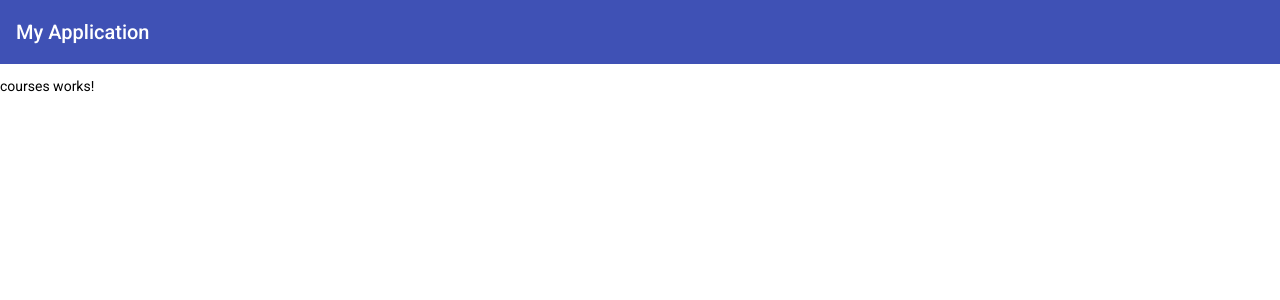
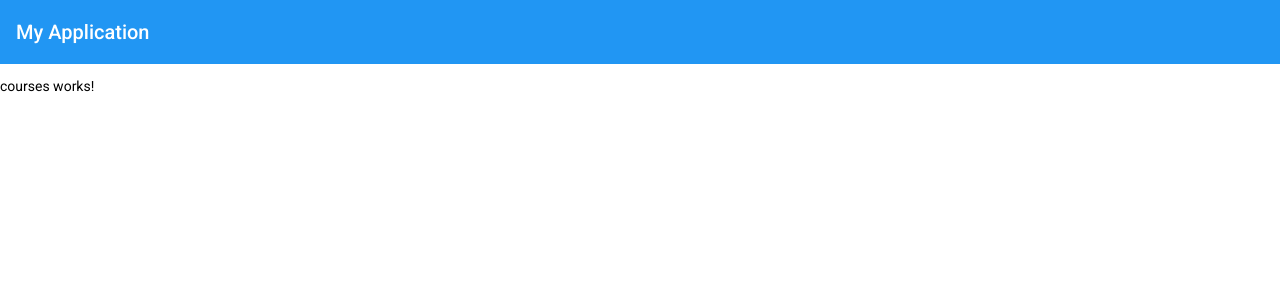
Before and after one commit to psdiego17/crud-angular-spring, an Angular app: page /courses in a window 1280 px wide. Shown: the top 300 px of the page. Built offline with nearby package versions, Linux system fonts and the light colour scheme.

Commit message:
criado novo tema, alterado tema default do/com algular material

```diff
--- a/src/styles.scss
+++ b/src/styles.scss
@@ -1,4 +1,16 @@
 /* You can add global styles to this file, and also import other style files */
+
+/*Criando um tema com o Angular Material*/
+@import '@angular/material/theming';
+@include mat-core();
+
+$custom-app-primary: mat-palette($mat-blue);
+$custom-app-secondary: mat-palette($mat-indigo, A200, A400, 700);
+$custom-app-warn: mat-palette($mat-red);
+
+$custom-theme: mat-light-theme($custom-app-primary, $custom-app-secondary, $custom-app-warn);
+
+@include angular-material-theme($custom-theme); /*Passando para o Angular usar o tema criado*/
 
 html, body { height: 100%; }
 body { margin: 0; font-family: Roboto, "Helvetica Neue", sans-serif; }
```
